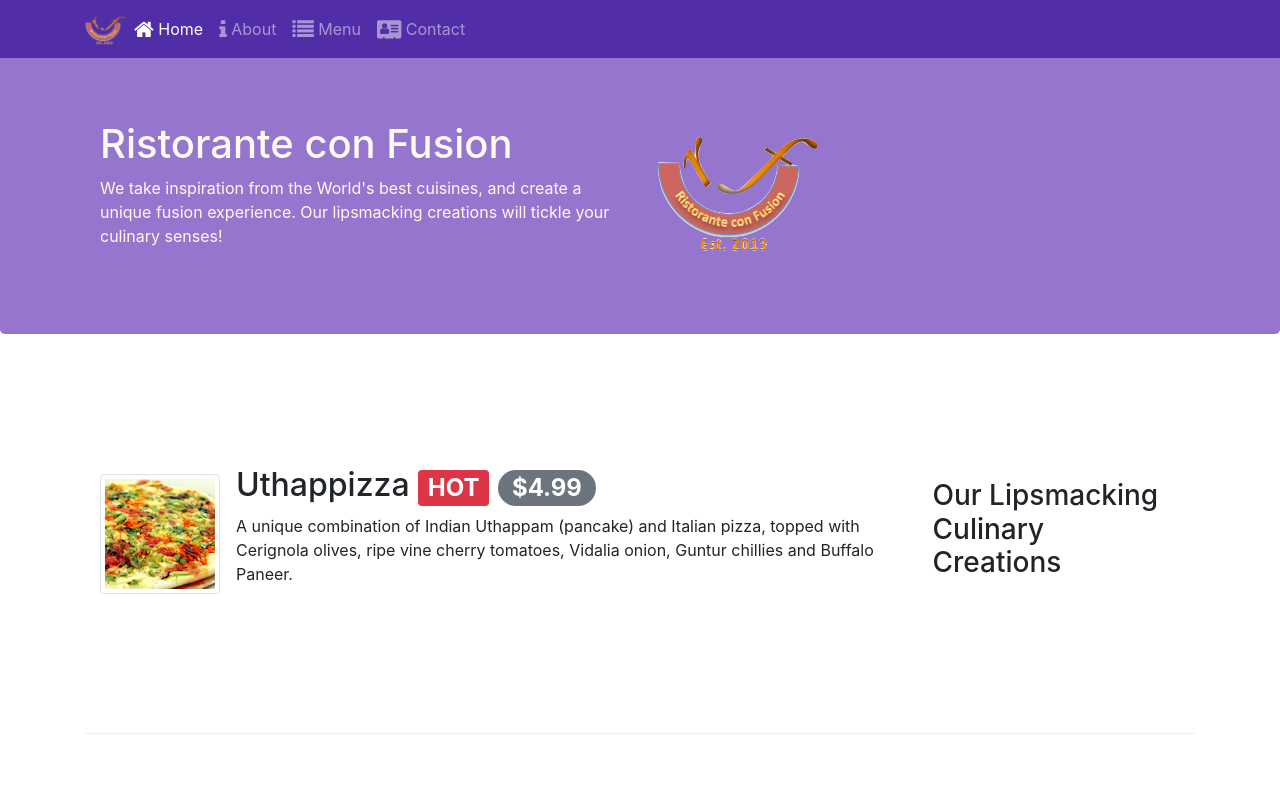
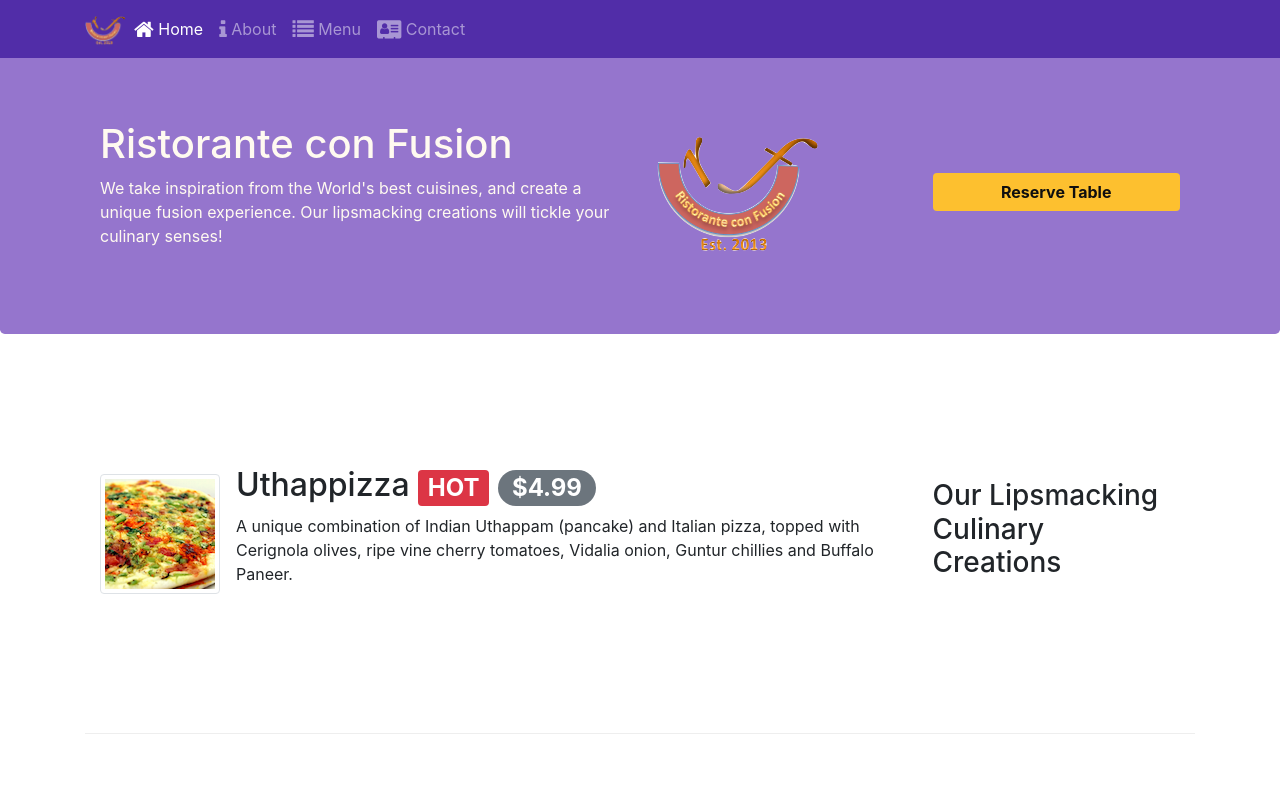
Before and after one commit to msatlan/conFusion, a website: page index.html in a window 1280 px wide. Shown: the top 800 px of the page. Drawn offline with nearby package versions, Linux system fonts and the light colour scheme.

Commit message:
add reserve table button

```diff
--- a/css/styles.css
+++ b/css/styles.css
@@ -45,3 +45,12 @@ body {
 .btn-space {
     margin-right: 15px;
 }
+
+.btn-bg {
+    background-color: #FDC02F;
+
+}
+
+.a-text-color {
+    color: #0f0f0f;
+}
--- a/index.html
+++ b/index.html
@@ -43,6 +43,11 @@
                 </div>
                 <div class="col-12 col-sm align-self-center">
                     <img src="./resources/logo.png" class="img-fluid">
+                </div>
+                <div class="col-sm-3 align-self-center">
+                    <a class="btn btn-block btn-bg a-text-color" href="#reserveForm">
+                       <strong>Reserve Table</strong>
+                    </a>
                 </div>
             </div>
         </div>
@@ -107,7 +112,7 @@
                 <div class="card">
                     <h3 class="card-header bg-card-header text-white">Reserve a Table</h3>
                     <div class="card-body">
-                        <form action="">
+                        <form action="" id="reserveForm">
                             <div class="form-group row">
                                 <label for="numOfGuests" class="col-sm-3 col-form-label"><strong>Number of Guests</strong></label>
                                 <div class="btn-group col-sm-7 flex-wrap" role="group">
```
